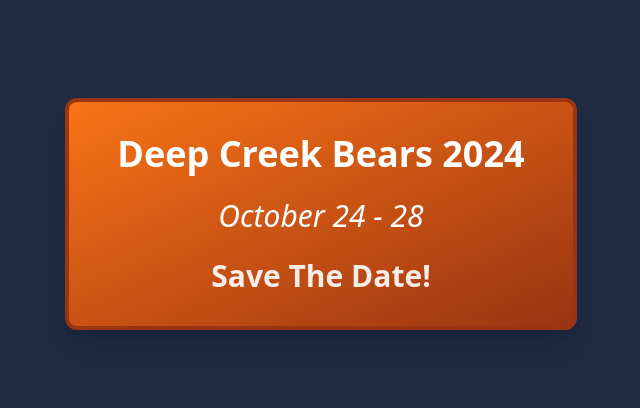
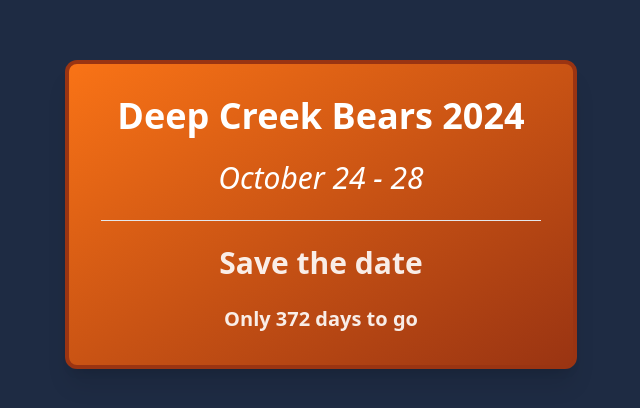
Before and after one commit to retzloff/deep-creek-disco, a SvelteKit app: page / in a window 1280 px wide. Shown: the part 186-594 px from the top of the page, without its empty margins (319-959 px from the left). Built offline with nearby package versions, Linux system fonts and the light colour scheme.

Commit message:
:sparkles: Adds the countdown

```diff
--- /dev/null
+++ b/src/components/CountdownTimer.svelte
@@ -0,0 +1,53 @@
+<script>
+	let targetDate = new Date('2024-10-24T16:00:00').getTime();
+	let timeLeft = calculateTimeLeft();
+
+	function calculateTimeLeft() {
+		const currentDate = new Date().getTime();
+		const timeDifference = targetDate - currentDate;
+
+		if (timeDifference <= 0) {
+			return {
+				days: 0,
+				hours: 0,
+				minutes: 0,
+				seconds: 0
+			};
+		}
+
+		const days = Math.floor(timeDifference / (1000 * 60 * 60 * 24));
+		const hours = Math.floor((timeDifference % (1000 * 60 * 60 * 24)) / (1000 * 60 * 60))
+			.toString()
+			.padStart(2, '0');
+		const minutes = Math.floor((timeDifference % (1000 * 60 * 60)) / (1000 * 60))
+			.toString()
+			.padStart(2, '0');
+		const seconds = Math.floor((timeDifference % (1000 * 60)) / 1000)
+			.toString()
+			.padStart(2, '0');
+
+		return {
+			days,
+			hours,
+			minutes,
+			seconds
+		};
+	}
+
+	const timerInterval = setInterval(() => {
+		timeLeft = calculateTimeLeft();
+		if (
+			timeLeft.days === 0 &&
+			timeLeft.hours === 0 &&
+			timeLeft.minutes === 0 &&
+			timeLeft.seconds === 0
+		) {
+			clearInterval(timerInterval);
+		}
+	}, 3_600_000); // Update hourly
+</script>
+
+<div class="text-lg font-semibold text-white/90 sm:text-xl">
+	Only {timeLeft.days} days to go
+	<!-- {timeLeft.days}d : {timeLeft.hours}h : {timeLeft.minutes}m : {timeLeft.seconds}s -->
+</div>
--- a/src/routes/(main)/+page.svelte
+++ b/src/routes/(main)/+page.svelte
@@ -1,9 +1,15 @@
+<script>
+	import CountdownTimer from '../../components/CountdownTimer.svelte';
+</script>
+
 <div class="flex h-screen flex-col justify-center px-4">
 	<div
 		class="mx-auto w-full max-w-lg space-y-6 rounded-xl border-4 border-orange-800 bg-gradient-to-br from-orange-500 to-orange-800 px-4 py-8 text-center text-white shadow-xl md:px-8"
 	>
 		<h1 class="text-xl font-semibold sm:text-4xl">Deep Creek Bears 2024</h1>
 		<h2 class="text-xl italic sm:text-3xl">October 24 - 28</h2>
-		<p class="text-lg font-semibold capitalize text-white/90 sm:text-3xl">Save the date!</p>
+		<hr />
+		<p class="text-xl font-semibold text-white/90 sm:text-3xl">Save the date</p>
+		<CountdownTimer />
 	</div>
 </div>
```
